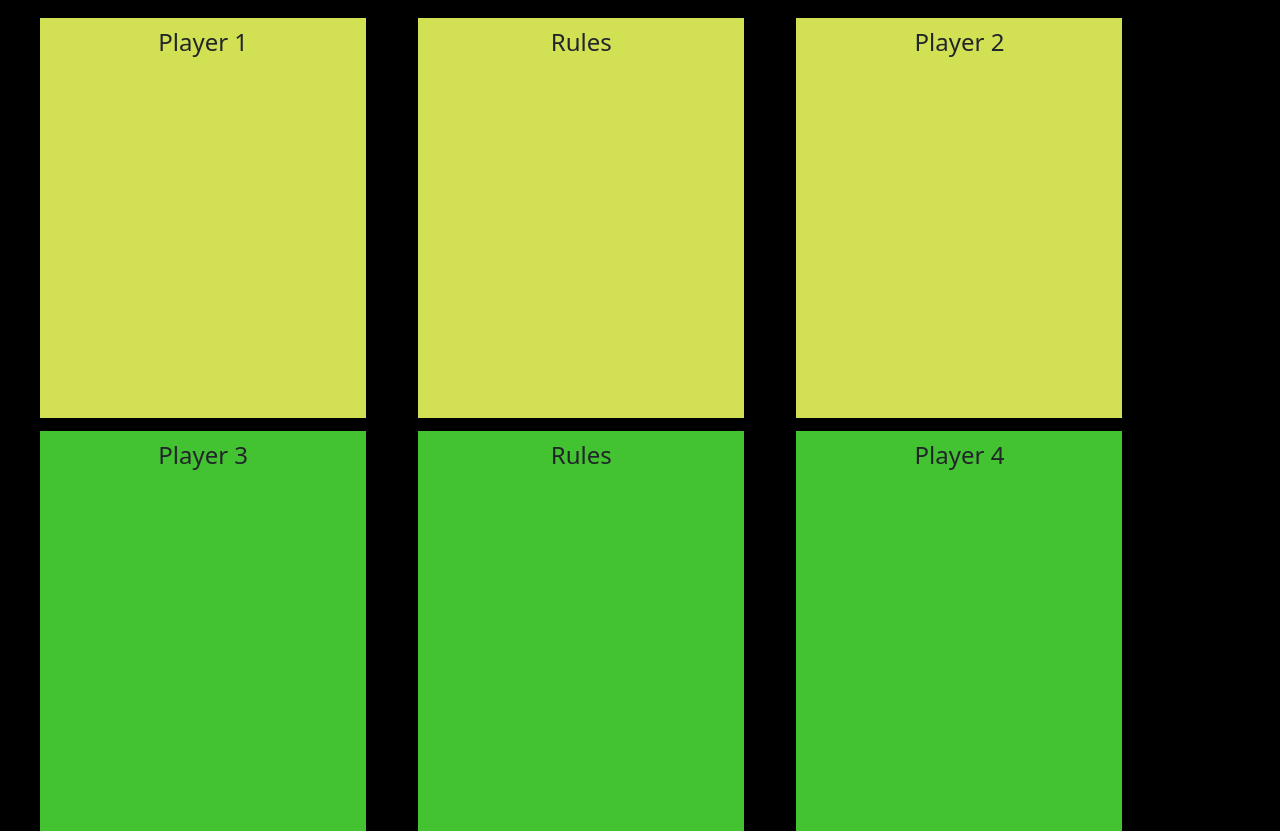
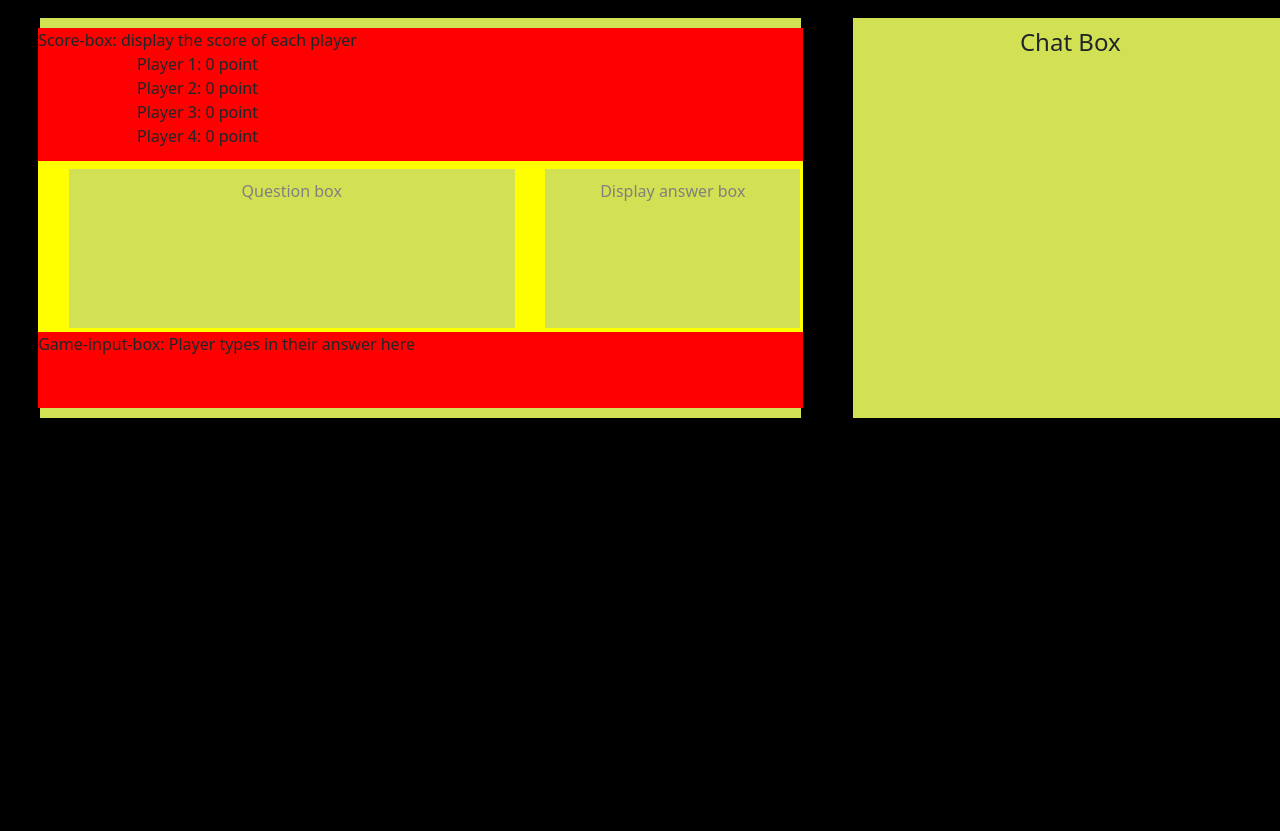
Before and after one commit to sanadtm/Guess_the_word_Mini_Game, a website: page gamePage.html in a window 1280 px wide. Shown: the part 51-882 px from the top of the page. After the commit the page ends 800 px from the top, so only its background shows below. Drawn offline with nearby package versions, Linux system fonts and the light colour scheme.

Commit message:
gamePage framework

```diff
--- a/gamePage.html
+++ b/gamePage.html
@@ -17,34 +17,49 @@
 				<h1>Game Page</h1>
 			</header>
 		<main>
-
+			<!-- <div class="container">
+				<div class="row">
+					<div class="col-sm">
+						One of three columns
+					</div>
+					<div class="col-sm">
+						One of three columns
+					</div>
+					<div class="col-sm">
+						One of three columns
+					</div>
+				</div>
+			</div> -->
 			<div class="bootstrap-grid">
 				<div class="row row1">
-					<div class="col-3 col-md-3 col-lg-3">
-						<h4>Player 1</h4>
+					<div class="col-7 col-md-7 col-lg-7">
+						<div style="background-color: red; height: 35%" class="row row1">
+							Score-box: display the  score of each player<br>
+							Player 1: 0 point <br>
+							Player 2: 0 point <br>
+							Player 3: 0 point <br>
+							Player 4: 0 point
+
+						</div>
+						<div style="background-color: yellow; height: 45%" class="row row1">
+							<div style="color:gray; height: 93%;" class="col-7 col-md-7 col-lg-7 left-game">
+								Question box
+							</div>
+							<div style="color:gray; height: 93%;" class="col-4 col-md-4 col-lg-4 left-game">
+								Display answer box
+							</div>
+						</div>
+						<div style="background-color: red; height: 20%" class="row row1">
+							Game-input-box: Player types in their answer here
+						</div>
 					</div>
 
-					<div class="col-3 col-md-3 col-lg-3">
-						<h4>Rules</h4>
+					<div class="col-4 col-md-4 col-lg-4">
+						<h4>Chat Box</h4>
 					</div>
 
-					<div class="col-3 col-md-3 col-lg-3">
-						<h4>Player 2</h4>
-					</div>
 				</div>
-				<div class="row row2">
-					<div class="col-3 col-md-3 col-lg-3">
-						<h4>Player 3</h4>
-					</div>
-
-					<div class="col-3 col-md-3 col-lg-3">
-						<h4>Rules</h4>
-					</div>
-
-					<div class="col-3 col-md-3 col-lg-3">
-						<h4>Player 4</h4>
-					</div>
-				</div>
+			</div>
 		</main>
 	</body>
 </html>
```
